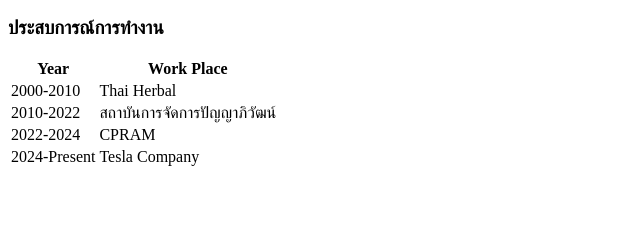
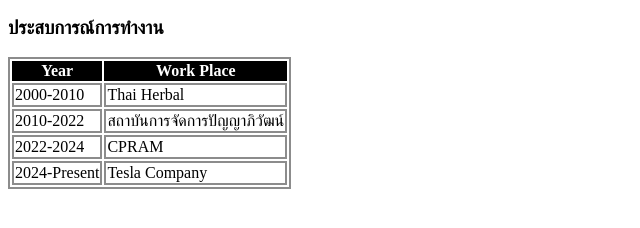
Before and after one commit to tinnSuk/mypage2024, a plain HTML site: page index.html in a window 1280 px wide. Shown: the part 430-658 px from the top of the page, without its empty margins (0-640 px from the left). Drawn offline with Linux system fonts and the light colour scheme.

Commit message:
Add files via upload

```diff
--- a/index.html
+++ b/index.html
@@ -4,7 +4,7 @@
     <meta charset="UTF-8">
     <meta name="viewport" content="width=device-width, initial-scale=1.0">
     <title>Document</title>
-<link rel="stylesheet" href="/FullstackDeveloper/HTML personal site/styles.css">
+<link rel="stylesheet" href="/styles.css">
 </head>
 <body>
     <img src="/toothless-dancing-toothless.gif" alt="">
```
